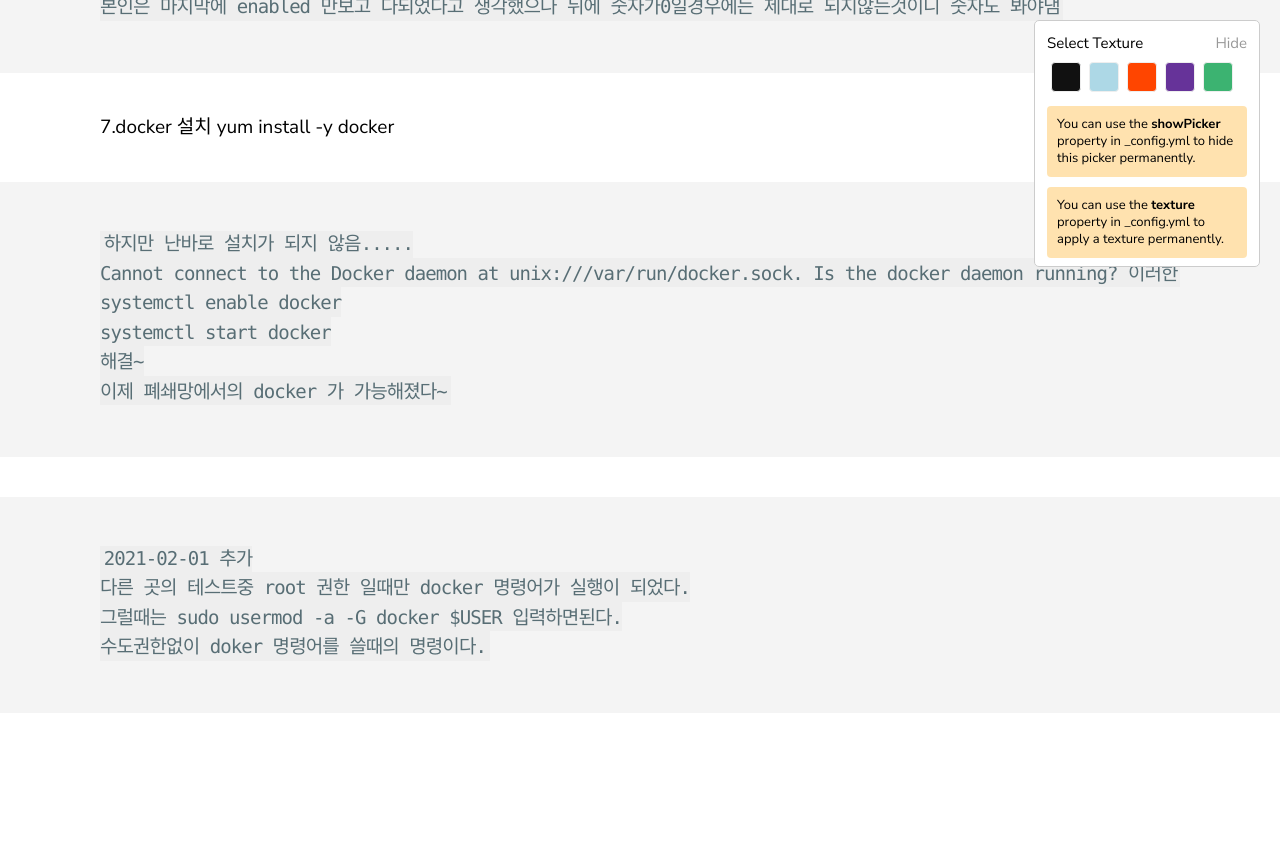
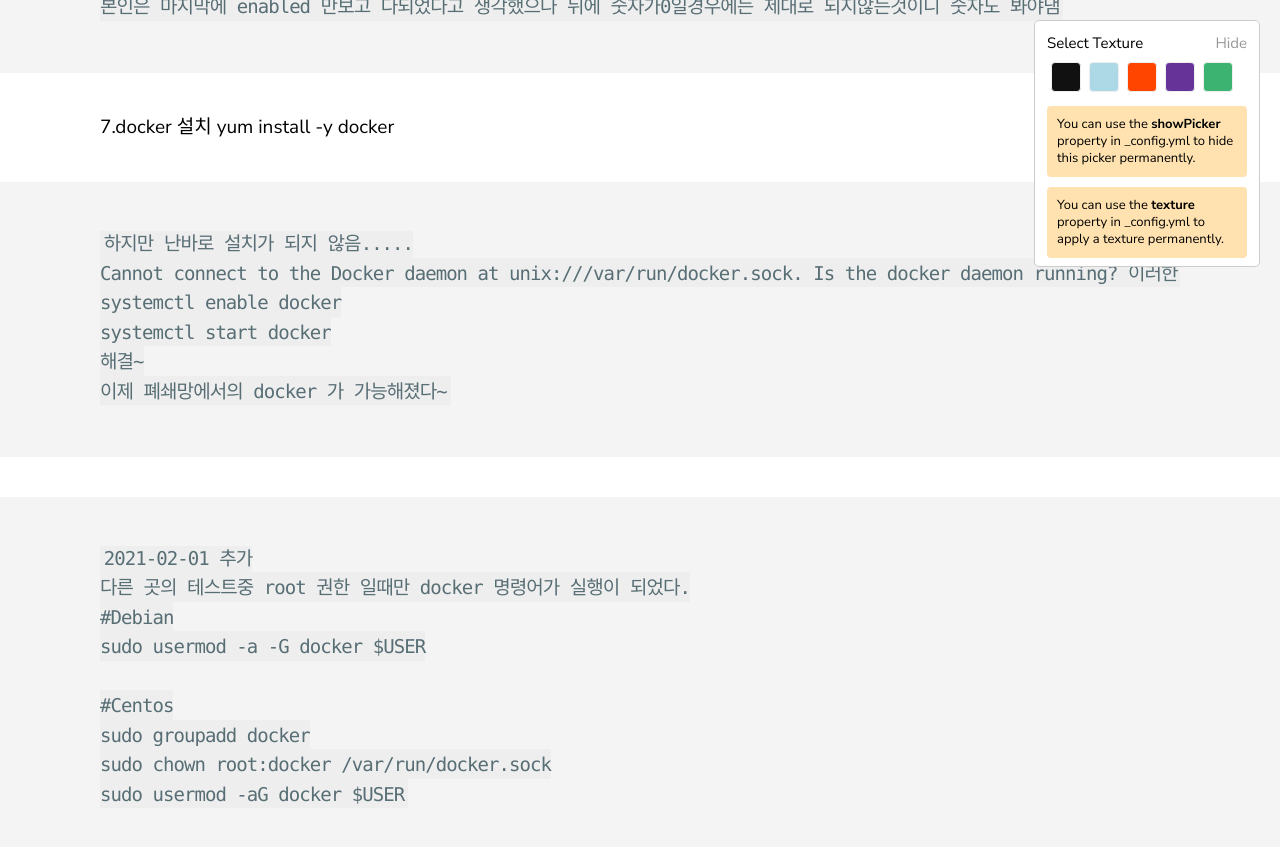
Before and after one commit to dkdoi/dkdoi.github.io, a Jekyll site: the page built from _posts/2021-01-28-dockerInstallToClosednet.markdown, in a window 1280 px wide and 900 px high, scrolled down 2726 px. Shown: the top 847 px of the window. Built offline with Jekyll 4.4.1, drawn with Linux system fonts in a browser that asks for light colours; before the commit the page ends 3479 px from its top, so only the background shows below that.

Commit message:
2021-02-01

````diff
--- a/_posts/2021-01-28-dockerInstallToClosednet.markdown
+++ b/_posts/2021-01-28-dockerInstallToClosednet.markdown
@@ -72,6 +72,11 @@ systemctl start docker
 ```
 2021-02-01 추가
 다른 곳의 테스트중 root 권한 일때만 docker 명령어가 실행이 되었다.
-그럴때는 sudo usermod -a -G docker $USER 입력하면된다.
-수도권한없이 doker 명령어를 쓸때의 명령이다.
+#Debian
+sudo usermod -a -G docker $USER
+
+#Centos
+sudo groupadd docker
+sudo chown root:docker /var/run/docker.sock
+sudo usermod -aG docker $USER
 ```
````
